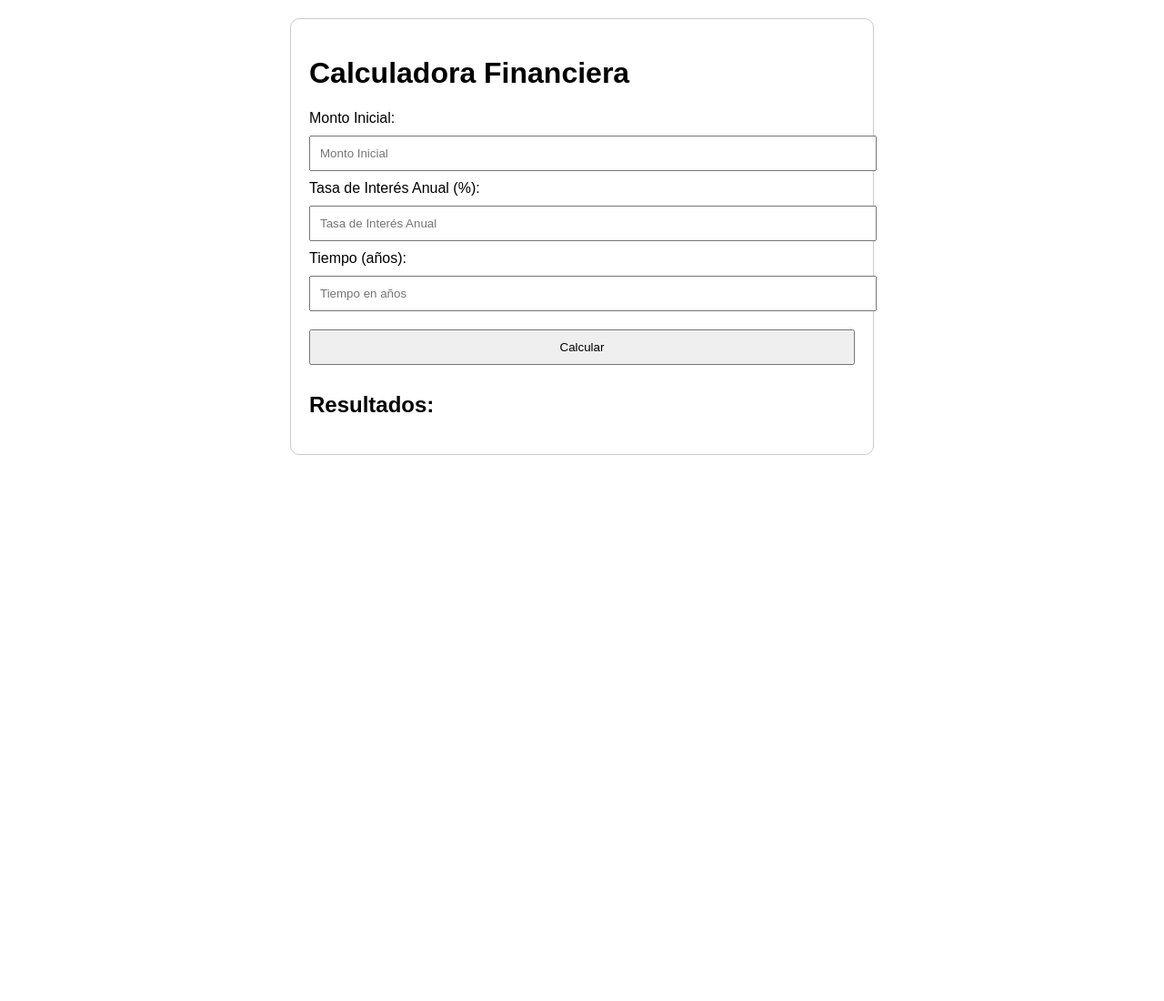
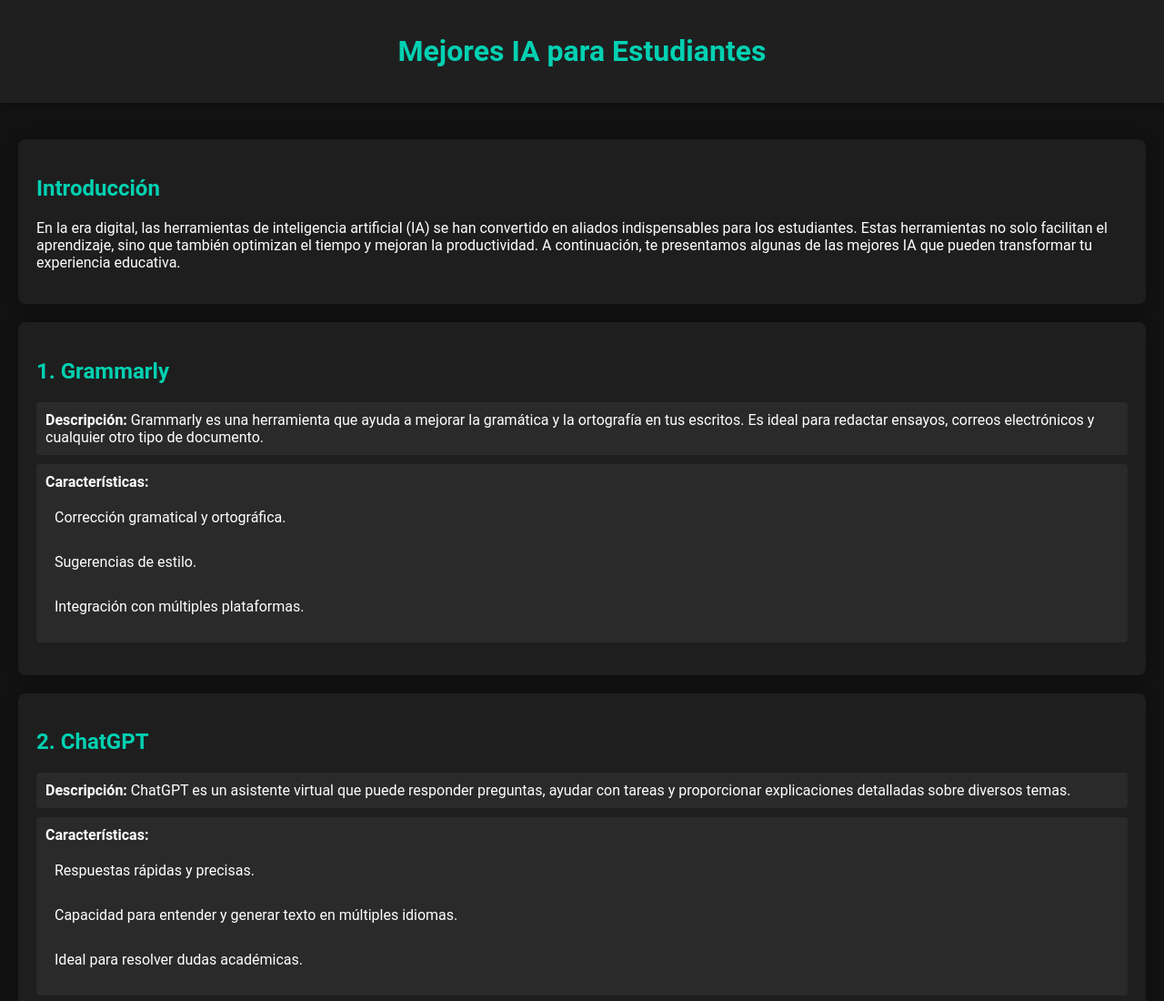
Before and after one commit to AllanLeal11/prueba, a plain HTML site: page index.html in a window 1280 px wide. Shown: the top 1100 px of the page at 91% size. Before the commit the page ends 800 px from the top, so only its background shows below. Drawn offline with Linux system fonts and the light colour scheme.

Commit message:
Update index.html

```diff
--- a/index.html
+++ b/index.html
@@ -3,62 +3,158 @@
 <head>
     <meta charset="UTF-8">
     <meta name="viewport" content="width=device-width, initial-scale=1.0">
-    <title>Calculadora Financiera</title>
+    <title>Mejores IA para Estudiantes</title>
     <style>
         body {
-            font-family: Arial, sans-serif;
-            margin: 20px;
+            font-family: 'Roboto', sans-serif;
+            margin: 0;
+            padding: 0;
+            background-color: #121212;
+            color: #ffffff;
         }
-        .container {
-            max-width: 600px;
-            margin: auto;
+        header {
+            background-color: #1f1f1f;
+            color: #00d1b2;
+            padding: 1em 0;
+            text-align: center;
+            box-shadow: 0 4px 8px rgba(0, 0, 0, 0.2);
+        }
+        main {
             padding: 20px;
-            border: 1px solid #ccc;
-            border-radius: 10px;
         }
-        input, button {
+        section {
+            background: #1e1e1e;
+            margin: 20px 0;
+            padding: 20px;
+            border-radius: 8px;
+            box-shadow: 0 0 15px rgba(0, 0, 0, 0.3);
+        }
+        h1, h2 {
+            color: #00d1b2;
+        }
+        ul {
+            list-style-type: none;
+            padding: 0;
+        }
+        li {
+            background: #2a2a2a;
             margin: 10px 0;
             padding: 10px;
-            width: 100%;
+            border-radius: 4px;
+        }
+        a {
+            color: #00d1b2;
+            text-decoration: none;
+        }
+        a:hover {
+            text-decoration: underline;
         }
     </style>
 </head>
 <body>
-    <div class="container">
-        <h1>Calculadora Financiera</h1>
-        <label for="principal">Monto Inicial:</label>
-        <input type="number" id="principal" placeholder="Monto Inicial">
-
-        <label for="rate">Tasa de Interés Anual (%):</label>
-        <input type="number" id="rate" placeholder="Tasa de Interés Anual">
-
-        <label for="time">Tiempo (años):</label>
-        <input type="number" id="time" placeholder="Tiempo en años">
-
-        <button onclick="calculate()">Calcular</button>
-
-        <h2>Resultados:</h2>
-        <p id="futureValue"></p>
-        <p id="monthlyPayment"></p>
-        <p id="compoundInterest"></p>
-    </div>
-
-    <script>
-        function calculate() {
-            let principal = parseFloat(document.getElementById('principal').value);
-            let rate = parseFloat(document.getElementById('rate').value) / 100;
-            let time = parseFloat(document.getElementById('time').value);
-
-            let futureValue = principal * Math.pow((1 + rate), time);
-            let monthlyRate = rate / 12;
-            let n = time * 12;
-            let monthlyPayment = principal * monthlyRate / (1 - Math.pow((1 + monthlyRate), -n));
-            let compoundInterest = principal * Math.pow((1 + rate / 12), 12 * time);
-
-            document.getElementById('futureValue').innerText = "Valor Futuro: $" + futureValue.toFixed(2);
-            document.getElementById('monthlyPayment').innerText = "Pago Mensual: $" + monthlyPayment.toFixed(2);
-            document.getElementById('compoundInterest').innerText = "Interés Compuesto: $" + compoundInterest.toFixed(2);
-        }
-    </script>
+    <header>
+        <h1>Mejores IA para Estudiantes</h1>
+    </header>
+    <main>
+        <section>
+            <h2>Introducción</h2>
+            <p>En la era digital, las herramientas de inteligencia artificial (IA) se han convertido en aliados indispensables para los estudiantes. Estas herramientas no solo facilitan el aprendizaje, sino que también optimizan el tiempo y mejoran la productividad. A continuación, te presentamos algunas de las mejores IA que pueden transformar tu experiencia educativa.</p>
+        </section>
+        <section>
+            <h2>1. Grammarly</h2>
+            <ul>
+                <li><strong>Descripción:</strong> Grammarly es una herramienta que ayuda a mejorar la gramática y la ortografía en tus escritos. Es ideal para redactar ensayos, correos electrónicos y cualquier otro tipo de documento.</li>
+                <li><strong>Características:</strong>
+                    <ul>
+                        <li>Corrección gramatical y ortográfica.</li>
+                        <li>Sugerencias de estilo.</li>
+                        <li>Integración con múltiples plataformas.</li>
+                    </ul>
+                </li>
+            </ul>
+        </section>
+        <section>
+            <h2>2. ChatGPT</h2>
+            <ul>
+                <li><strong>Descripción:</strong> ChatGPT es un asistente virtual que puede responder preguntas, ayudar con tareas y proporcionar explicaciones detalladas sobre diversos temas.</li>
+                <li><strong>Características:</strong>
+                    <ul>
+                        <li>Respuestas rápidas y precisas.</li>
+                        <li>Capacidad para entender y generar texto en múltiples idiomas.</li>
+                        <li>Ideal para resolver dudas académicas.</li>
+                    </ul>
+                </li>
+            </ul>
+        </section>
+        <section>
+            <h2>3. Wolfram Alpha</h2>
+            <ul>
+                <li><strong>Descripción:</strong> Wolfram Alpha es una herramienta de búsqueda computacional que proporciona respuestas precisas a preguntas científicas y matemáticas.</li>
+                <li><strong>Características:</strong>
+                    <ul>
+                        <li>Solución de problemas matemáticos.</li>
+                        <li>Información detallada sobre temas científicos.</li>
+                        <li>Generación de gráficos y visualizaciones.</li>
+                    </ul>
+                </li>
+            </ul>
+        </section>
+        <section>
+            <h2>4. Notion AI</h2>
+            <ul>
+                <li><strong>Descripción:</strong> Notion AI es una herramienta de organización que ayuda a gestionar notas, tareas y proyectos de manera eficiente.</li>
+                <li><strong>Características:</strong>
+                    <ul>
+                        <li>Organización de notas y tareas.</li>
+                        <li>Colaboración en tiempo real.</li>
+                        <li>Integración con otras herramientas de productividad.</li>
+                    </ul>
+                </li>
+            </ul>
+        </section>
+        <section>
+            <h2>5. Quillbot</h2>
+            <ul>
+                <li><strong>Descripción:</strong> Quillbot es una herramienta que ayuda a resumir y parafrasear textos de manera eficiente.</li>
+                <li><strong>Características:</strong>
+                    <ul>
+                        <li>Resumen de textos largos.</li>
+                        <li>Parafraseo para evitar el plagio.</li>
+                        <li>Integración con editores de texto.</li>
+                    </ul>
+                </li>
+            </ul>
+        </section>
+        <section>
+            <h2>6. Cite This For Me</h2>
+            <ul>
+                <li><strong>Descripción:</strong> Cite This For Me es una herramienta que genera citas y bibliografía en diferentes estilos de formato.</li>
+                <li><strong>Características:</strong>
+                    <ul>
+                        <li>Generación automática de citas.</li>
+                        <li>Soporte para múltiples estilos de formato (APA, MLA, Chicago, etc.).</li>
+                        <li>Fácil de usar.</li>
+                    </ul>
+                </li>
+            </ul>
+        </section>
+        <section>
+            <h2>7. Mendeley</h2>
+            <ul>
+                <li><strong>Descripción:</strong> Mendeley es una herramienta de gestión de referencias que ayuda a organizar y compartir investigaciones.</li>
+                <li><strong>Características:</strong>
+                    <ul>
+                        <li>Gestión de referencias y bibliografía.</li>
+                        <li>Colaboración en investigaciones.</li>
+                        <li>Integración con procesadores de texto.</li>
+                    </ul>
+                </li>
+            </ul>
+        </section>
+        <section>
+            <h2>Conclusión</h2>
+            <p>Estas herramientas de IA pueden ser de gran ayuda para mejorar tu rendimiento académico y facilitar tu proceso de aprendizaje. ¡Explora cada una de ellas y descubre cuál se adapta mejor a tus necesidades!</p>
+        </section>
+    </main>
 </body>
 </html>
```
